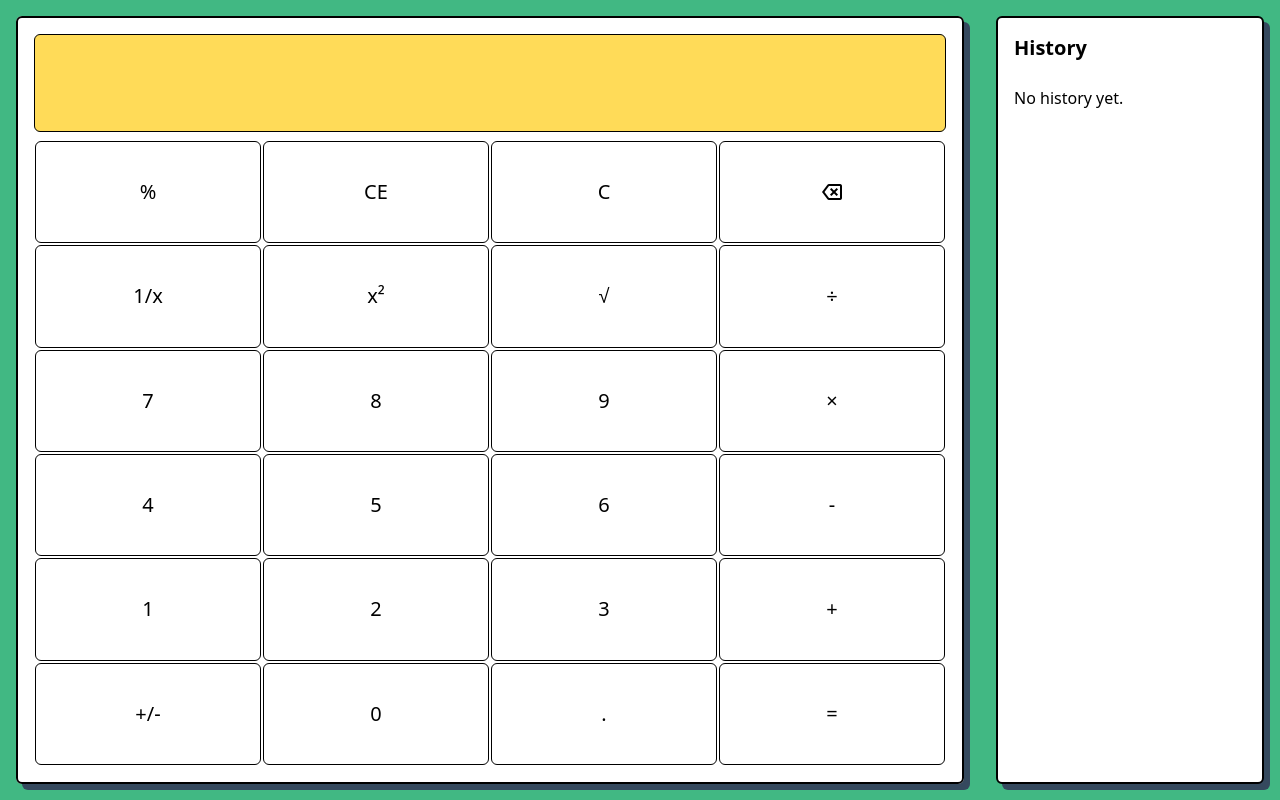
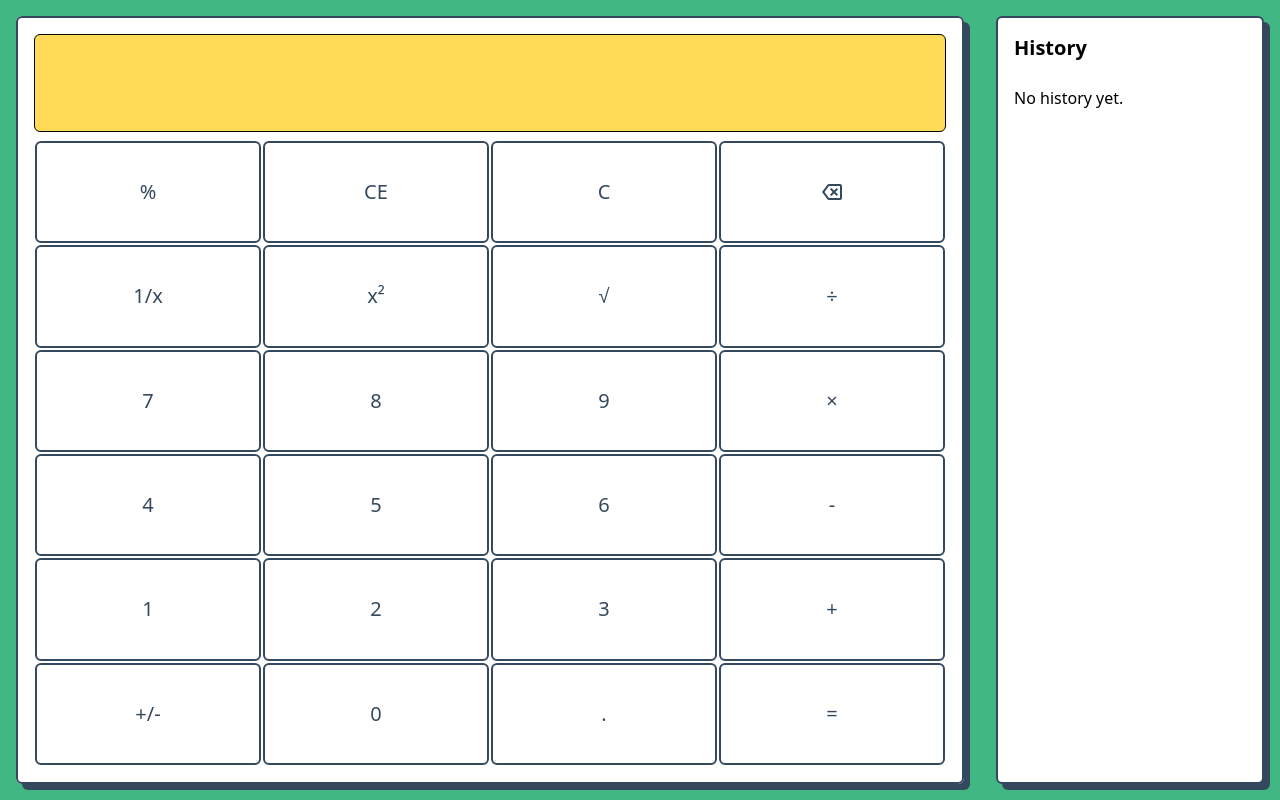
Before and after one commit to lemredd/calculator, a Vue app: page / in a window 1280 px wide. Built offline with nearby package versions, Linux system fonts and the light colour scheme.

Commit message:
feat(ui): use ocean as border color

```diff
--- a/src/components/CalculatorContainer/HistoryContainer.vue
+++ b/src/components/CalculatorContainer/HistoryContainer.vue
@@ -142,7 +142,7 @@ function clearHistory() {
 .history-list {
 	&.hidden-by-default {
 		@apply p-2;
-		@apply rounded-t-md border border-black;
+		@apply rounded-t-md border border-calculator-ocean;
 		@apply bg-white;
 
 		position: fixed;
@@ -159,7 +159,7 @@ function clearHistory() {
 		max-height: 100vh;
 
 		.history-list-wrapper {
-			@apply border-2 border-black;
+			@apply border-2 border-calculator-ocean;
 			@apply p-4;
 			@apply bg-white;
 			height: 100%;
--- a/src/style.scss
+++ b/src/style.scss
@@ -40,15 +40,15 @@ body {
 	@apply bg-white;
 	height: 100%;
 	&> .calculator-container {
-		@apply border-2 border-black rounded-md;
+		@apply border-2 border-calculator-ocean rounded-md;
 		@apply p-4;
 	}
 }
 
 button:not(.no-border) {
 	@apply m-[1px] px-2 py-1;
-	@apply border border-black rounded-md;
-	@apply text-xl text-black;
+	@apply border-2 border-calculator-ocean rounded-md;
+	@apply text-xl text-calculator-ocean;
 
 	&:hover {
 		@apply bg-calculator-candy;
```
